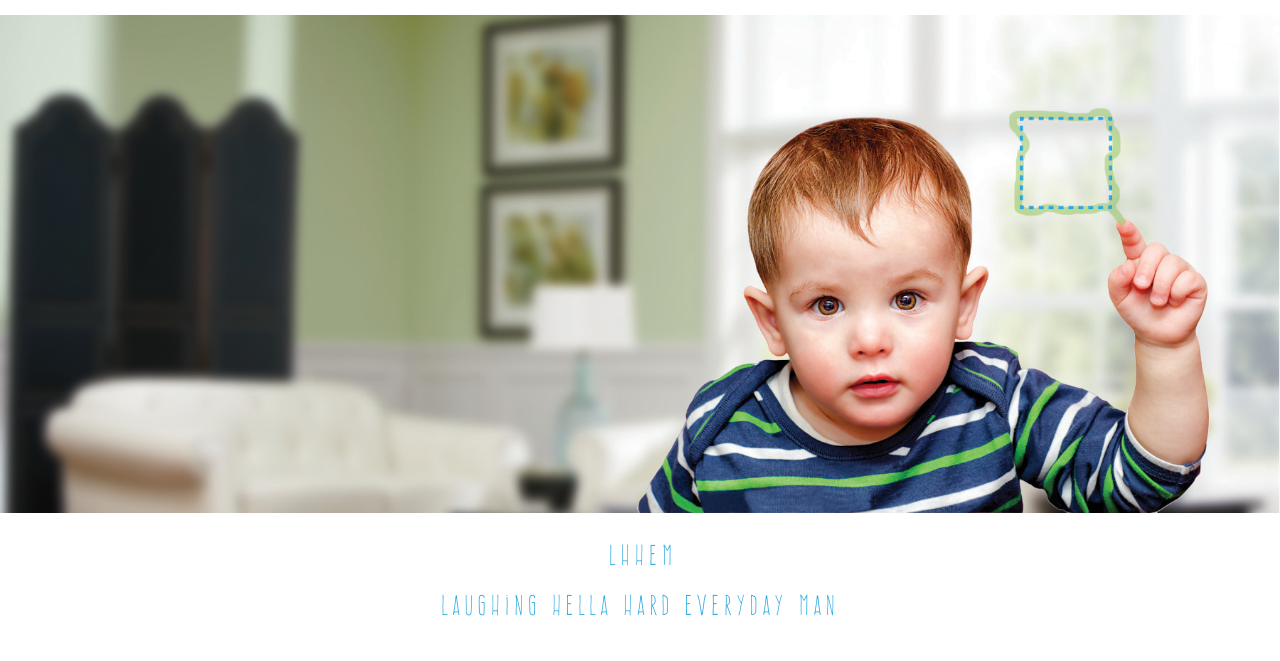
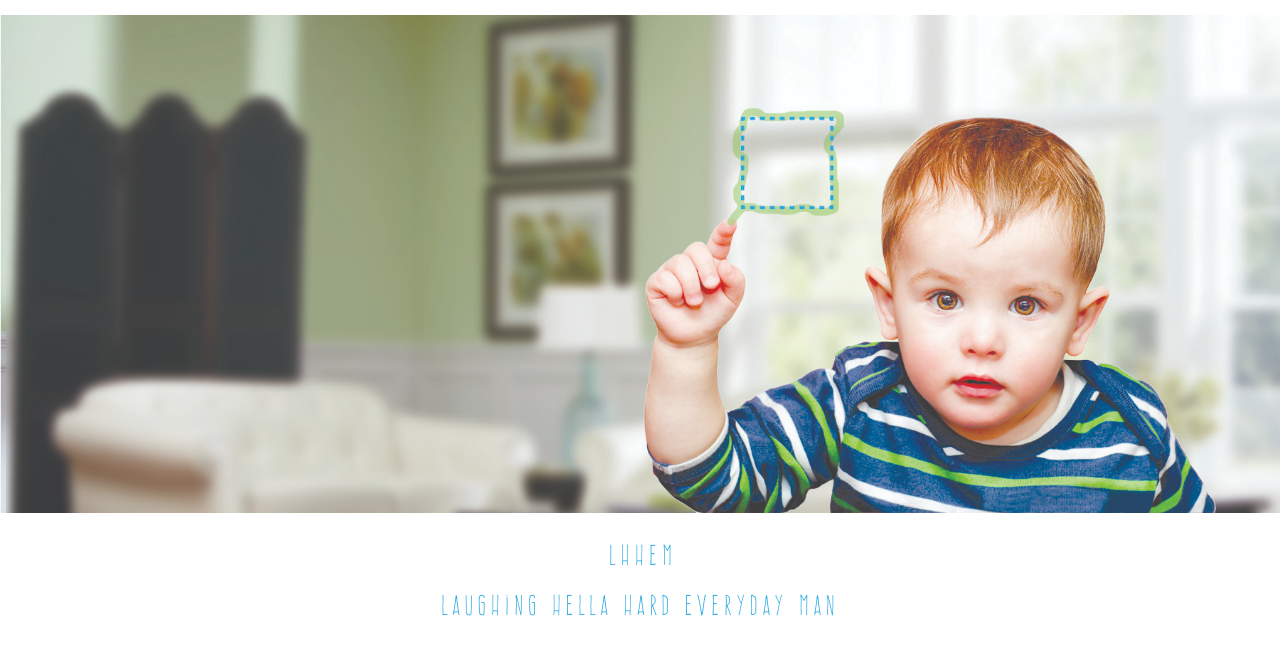
Before and after one commit to michael00133/teamFiftyEight, a PHP site: page /home.php in a window 1280 px wide. Shown: the part 150-811 px from the top of the page. Run offline with PHP 8.4, Linux system fonts and the light colour scheme; some libraries are stand-ins or nearby versions.

Commit message:
updated pages with wrappers

```diff
--- a/website/about.php
+++ b/website/about.php
@@ -9,8 +9,7 @@
 <?php include "navbar.php"; ?>
 <div class="wrapper">
 <div class="banner">
-    <img id="bannerimg" src="images/banner_noblue.png" alt="TraceMeHomeBanner">
-    <img id="bannertxt" src="images/logo_orange.png" alt="BannerText">
+    <img class="bannerimg" src="images/TeamPhoto.png" alt="TeamLHHEM">
 </div>
 <div>
     <h1>Our Team</h1>
--- a/website/css/style.css
+++ b/website/css/style.css
@@ -65,21 +65,21 @@ html, body {
     left: 0;
     right: 0;
 }
-#bannerimg {
-    width: 100%
+#banner_txt, #banner_notxt {
+    width: 100%;
+    min-width: 600px;
 }
-
-#bannertxt {
-    position: fixed;
+#banner_notxt {
+    width: 100%;
+    margin: auto;
+    text-align: center;
+}
+#banner_txt {
+    width: 100%;
     top: 150px;
-    right: 100%;
-    z-index: 1;
+    left: -100%;
+    position: absolute;
 }
-#bannerimg:hover #bannertxt {
-    right: 0;
-    left: 0;
-}
-
 .header {
     top: 0;
     left: 0;
--- a/website/home.php
+++ b/website/home.php
@@ -2,19 +2,27 @@
 <html>
 <head>
     <link rel="stylesheet" type="text/css" href="css/style.css">
+    <script src="https://ajax.googleapis.com/ajax/libs/jquery/1.11.3/jquery.min.js"></script>
     <meta charset="utf-8">
     <title>TraceMe</title>
 </head>
 <body>
 <?php include "navbar.php"; ?>
 <div class="wrapper">
-<div class="banner">
-    <img id="bannerimg" src="images/banner_noblue.png" alt="TraceMeHomeBanner">
-    <img id="bannertxt" src="images/logo_orange.png" alt="BannerText">
-</div>
-<div class="">
+<a id="banner">
+    <img id="banner_notxt" src="images/banner_noblue.jpg" alt="Banner" />
+    <img id="banner_txt" src="images/banner_texts.png" alt="BannerText" />
+</a>
+<script>
+    $(document).ready(function(){
+        $("#banner_notxt").hover(function(){
+            $("#banner_txt").animate({
+                left: '100px'
 
-</div>
+            });
+        });
+    });
+</script>
 <?php include "footer.php"; ?>
 </body>
 </html>
```
Also changed, not shown: website/images/TeamPhoto.png (added), website/images/banner_noblue.jpg, website/images/banner_noblue.png (deleted), website/images/banner_texts.png (added), website/images/banner_txt.jpg (added), 1 other file.
